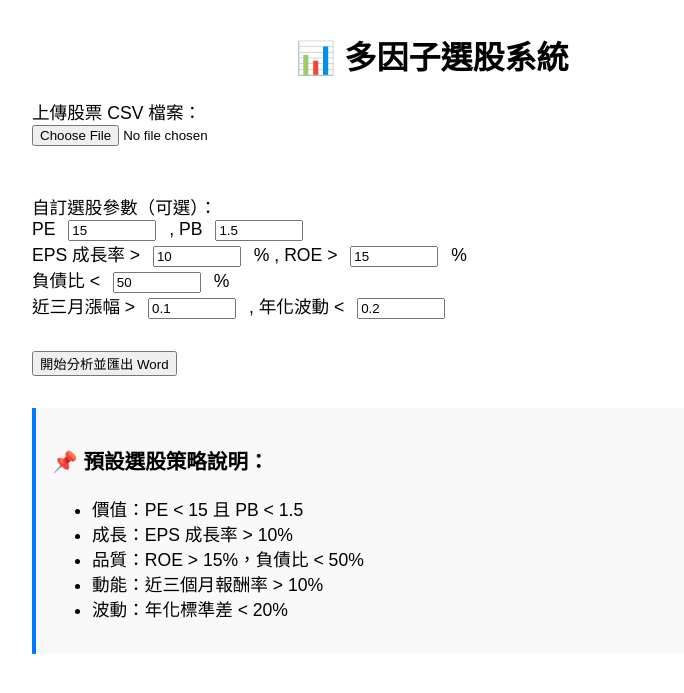
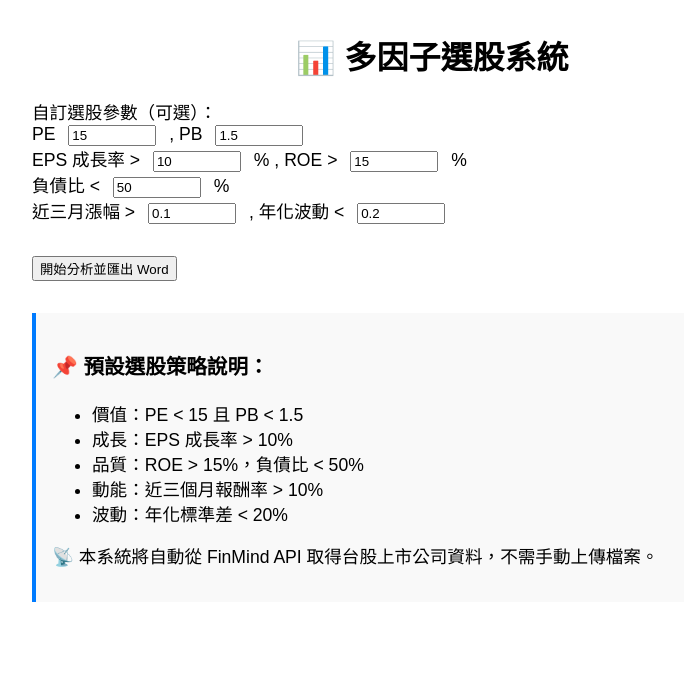
Before and after one commit to stone901016/quant-stock-app, a Flask app: page / in a window 1280 px wide. Shown: the top 693 px of the page, without its empty margins (208-892 px from the left). Run offline with Flask 3, Linux system fonts and the light colour scheme.

Commit message:
Update index.html

```diff
--- a/templates/index.html
+++ b/templates/index.html
@@ -42,12 +42,7 @@
 </head>
 <body>
   <h1>📊 多因子選股系統</h1>
-  <form action="/analyze" method="POST" enctype="multipart/form-data">
-    <div class="section">
-      <label>上傳股票 CSV 檔案：</label>
-      <input type="file" name="file" required>
-    </div>
-
+  <form action="/analyze" method="POST">
     <div class="section">
       <label>自訂選股參數（可選）：</label>
       <div><span class="inline">PE <input type="number" step="0.1" name="pe_ratio" value="15"> , PB <input type="number" step="0.1" name="pb_ratio" value="1.5"></span></div>
@@ -70,6 +65,7 @@
       <li>動能：近三個月報酬率 > 10%</li>
       <li>波動：年化標準差 < 20%</li>
     </ul>
+    <p>📡 本系統將自動從 FinMind API 取得台股上市公司資料，不需手動上傳檔案。</p>
   </div>
 </body>
 </html>
```
